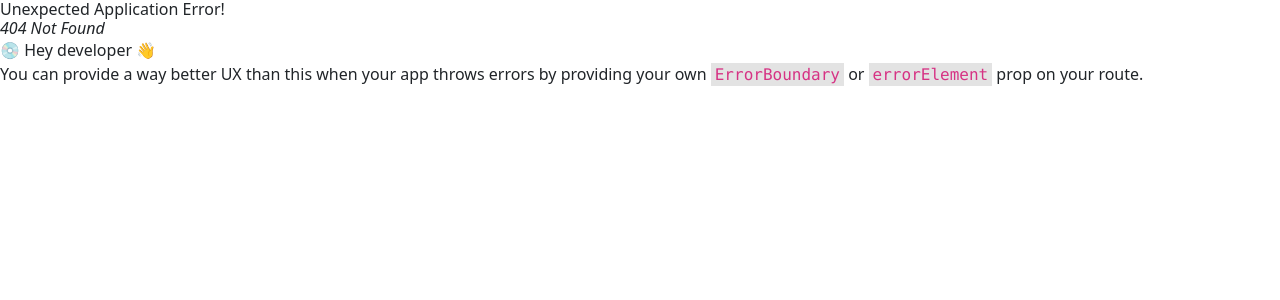
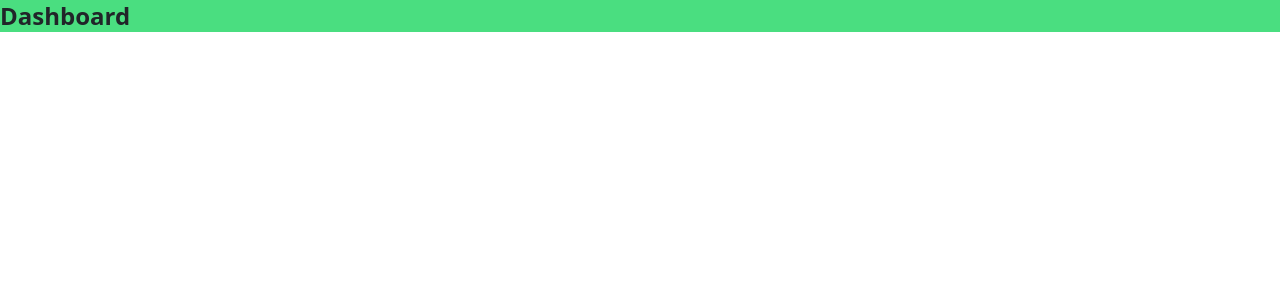
Before and after one commit to nyeinhsuthwe/Learning_Platform_Web, a React (Vite) app: page /admin in a window 1280 px wide. Before the commit this address had no page. Shown: the top 300 px of the page. Built offline with nearby package versions, Linux system fonts and the light colour scheme.

Commit message:
Admin Dashboard Part

```diff
--- /dev/null
+++ b/src/pages/admin/AdminDashboard.jsx
@@ -0,0 +1,7 @@
+export default function AdminDashboard() {
+  return (
+    <div>
+      <h2 className="text-2xl font-semibold mb-4">Dashboard</h2>
+    </div>
+  );
+}
--- /dev/null
+++ b/src/pages/admin/layouts/AdminLayout.jsx
@@ -0,0 +1,13 @@
+import { Outlet } from "react-router-dom";
+
+const AdminLayout = () => {
+  return (
+    <div>
+      <h1 className="bg-green-400">
+        <Outlet />
+      </h1>
+    </div>
+  );
+};
+
+export default AdminLayout;
--- a/src/pages/admin/layouts/index.jsx
+++ /dev/null
@@ -1,3 +0,0 @@
-<h1>this is side bar</h1>
-
-<h1>this is outlet</h1>
```
Also changed, not shown: src/router/index.jsx (+19 -9 lines), src/pages/admin/Create.jsx (deleted).
